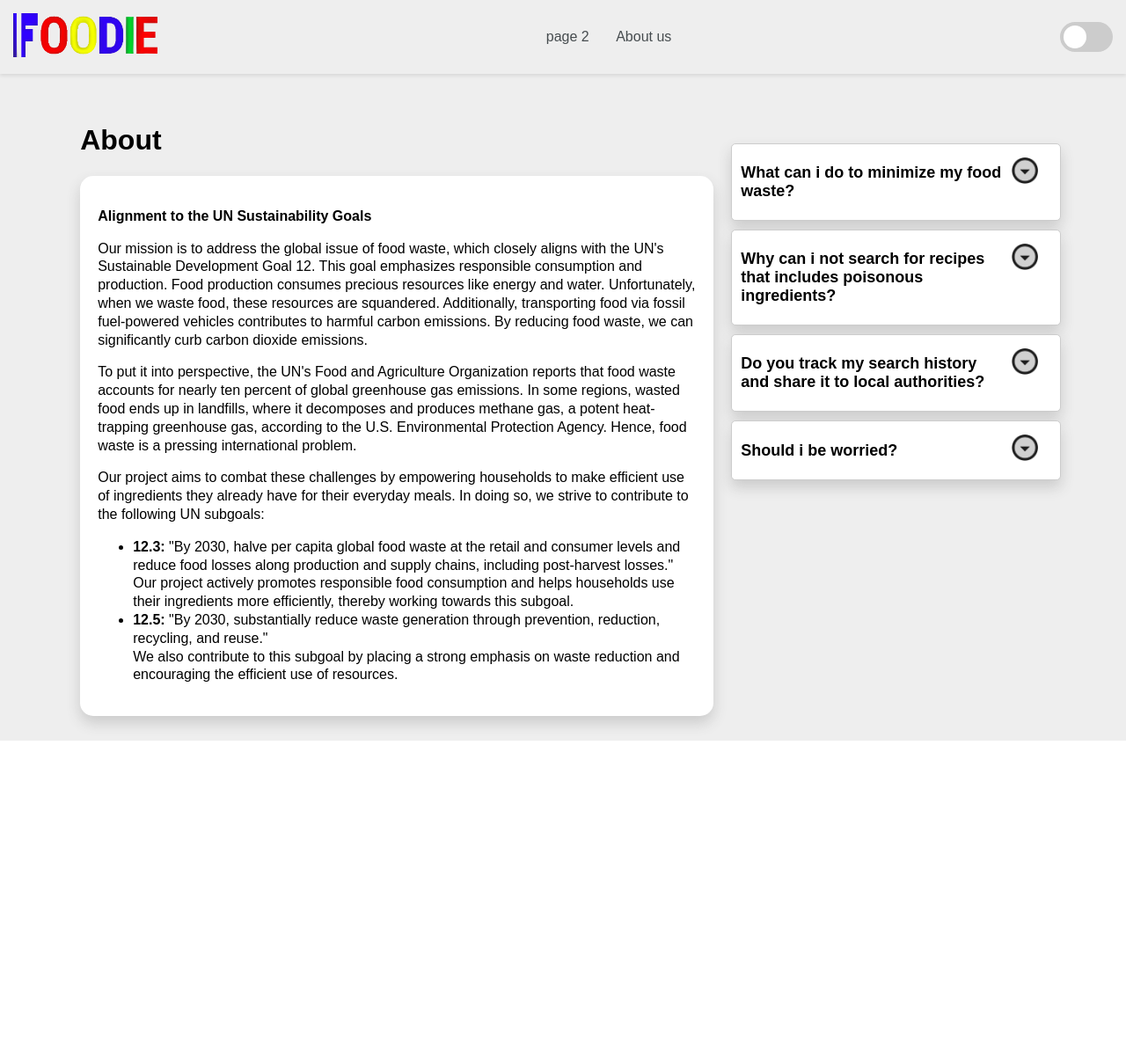
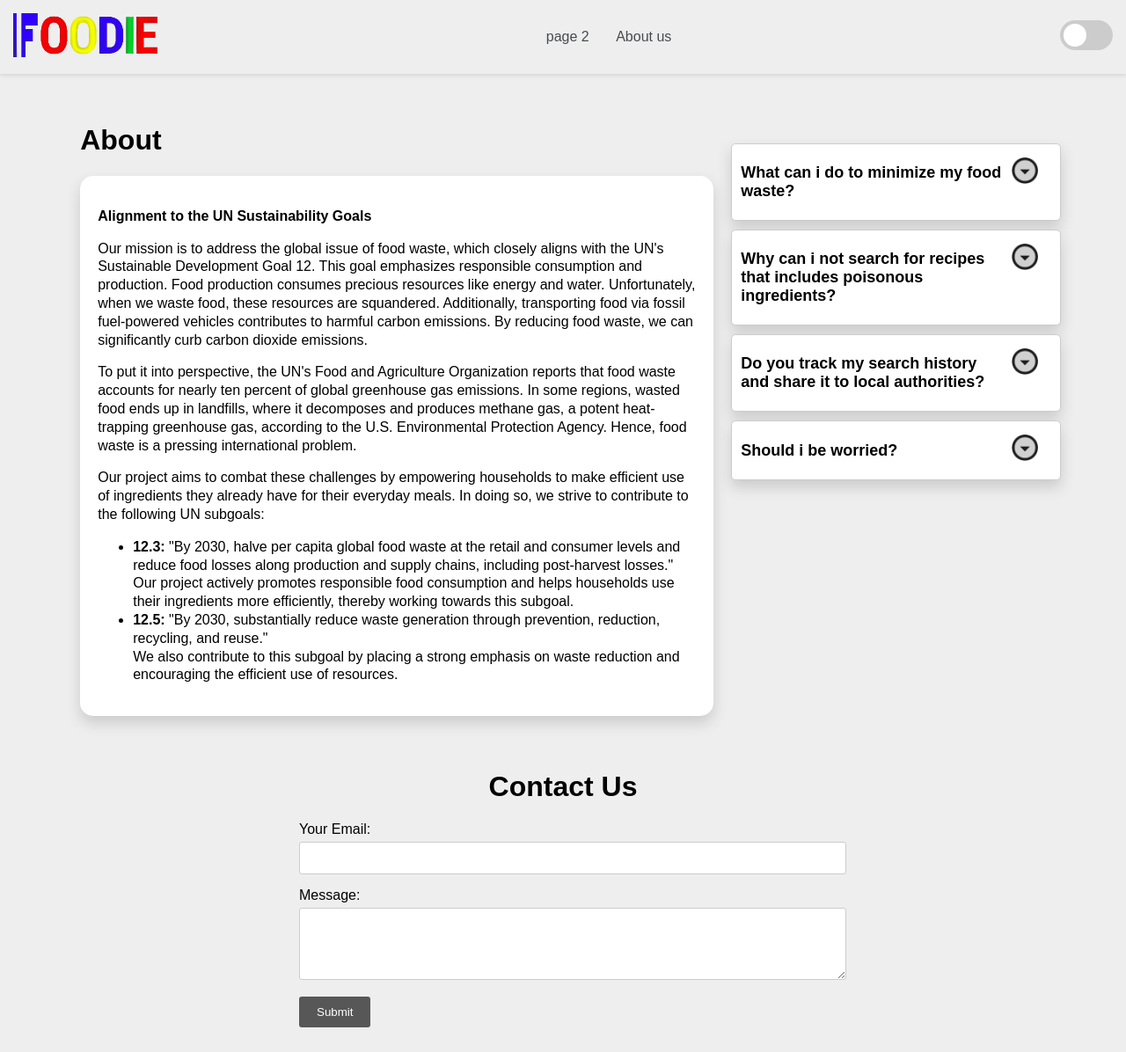
Before and after one commit to hermanolvik/Foodie, a Flask app: page /page_3 in a window 1280 px wide. Shown: the whole page at 88% size. Before the commit the page ends 842 px from the top, so only its background shows below. Run offline with Flask 3, Linux system fonts and the light colour scheme.

Commit message:
email push

```diff
--- a/app.py
+++ b/app.py
@@ -1,5 +1,7 @@
 import openai
 from flask import Flask, render_template, request, jsonify
+import smtplib
+from email.mime.text import MIMEText
 import re
 
 # Initialize the OpenAI API
@@ -38,6 +40,19 @@ restrictions = [
     'Soy Allergy',
     'Fruitarian'
 ]
+
+def send_email(subject, body, sender, recipients, password):
+    msg = MIMEText(body)
+    msg['Subject'] = subject
+    msg['From'] = sender
+    msg['To'] = ', '.join(recipients)
+    with smtplib.SMTP('smtp.office365.com', 587) as server:
+
+        server.starttls()
+        server.login(sender, password)
+        server.sendmail(sender, [recipients], msg.as_string())
+        server.quit()
+    print("Message sent!")
 
 def parse_recipe(generated_text):
     # Initialize empty dictionary to store recipe components
@@ -143,6 +158,27 @@ def process_prompt():
     recipe = generate_recipe(json_object)
     return jsonify(recipe)
 
+@app.route('/send_email', methods=['POST'])
+def handle_email_submission():
+    if request.method == 'POST':
+        recipient_email = request.form['userEmail']
+        subject = "Contact Form Submission"
+        message = request.form['userMessage']
+        thank_you_message = "Thank you for your feedback, our team will respond shortly"
+        sender_email = "foodie.app@outlook.com"  # Your email address
+        password = "bdgkrknqgthqgeih"  # Your email password
+
+        recipients = [recipient_email]
+        message += f"\n\nContact customer: {', '.join(recipients)}"
+
+        try:
+            send_email("noReply", thank_you_message, sender_email, recipients, password)
+            send_email(subject, message, sender_email, [sender_email], password)
+            return "Email sent successfully!"
+        except Exception as e:
+            return f"Error: {str(e)}"
+
+
 
 if __name__ == '__main__':
     app.run(debug=True)
--- a/static/base.css
+++ b/static/base.css
@@ -18,6 +18,7 @@ header {
     background-color: white;
     padding: 15px;
     box-shadow: 0 2px 4px rgba(0, 0, 0, 0.1);
+    z-index: 999;
 }
 
 header a {
--- a/static/page3.css
+++ b/static/page3.css
@@ -13,15 +13,7 @@
 
 }
 
-/*
-.AboutPage h1 {
-    font-family: Arial,Helvetica,sans-serif;
-    font-weight: 900;
-    font-size: 2.5rem;
-    letter-spacing: .0125rem;
-    line-height: 1.7rem;
-}
-*/
+
 
 .AboutField{
     background-color: #ffffff;
@@ -54,6 +46,7 @@
     width: 80%;
     overflow: hidden; /* Hide any content that overflows the container */
     box-shadow: 0 8px 16px rgba(66, 66, 66, 0.2);
+    z-index: 1;
 }
 
 .DropDowns .dropdown:hover {
@@ -101,3 +94,53 @@
 }
 
 /*======================= END ========================*/
+
+/*======================= Contact Us ========================*/
+.contact {
+    max-width: 600px;
+    margin: 0 auto;
+    padding: 20px;
+}
+
+#contactHeader {
+    text-align: center;
+}
+
+.contact-form {
+    background-color: #f5f5f5;
+    padding: 20px;
+    border-radius: 5px;
+}
+
+.email-box, .message-box {
+    margin-bottom: 15px;
+}
+
+label {
+    display: block;
+    margin-bottom: 5px;
+}
+
+input[type="email"],
+textarea {
+    width: 100%;
+    padding: 10px;
+    border: 1px solid #ccc;
+    border-radius: 3px;
+}
+
+button[type="submit"] {
+    background-color: #575757;
+    color: #fff;
+    padding: 10px 20px;
+    border: none;
+    border-radius: 3px;
+    cursor: pointer;
+}
+
+button[type="submit"]:hover {
+    background-color: #414141;
+}
+
+
+/*======================= END ========================*/
--- a/templates/page3.html
+++ b/templates/page3.html
@@ -92,6 +92,28 @@
     </div>
 </div>
 
+<div class="contact">
+    <div>
+        <h1 id="contactHeader">Contact Us</h1>
+    </div>
+
+    <form method="POST" action="/send_email">
+        <div class="email-box">
+            <label for="userEmail">Your Email:</label>
+            <input type="email" id="userEmail" name="userEmail" required>
+        </div>
+        <div class="message-box">
+            <label for="userMessage">Message:</label>
+            <textarea id="userMessage" name="userMessage" rows="4" required></textarea>
+        </div>
+        <div class="submit-button">
+            <button type="submit">Submit</button>
+        </div>
+    </form>
+
+</div>
+
+
 <script src="{{ url_for('static', filename='about.js') }}"></script>
 
 {% endblock %}
```
